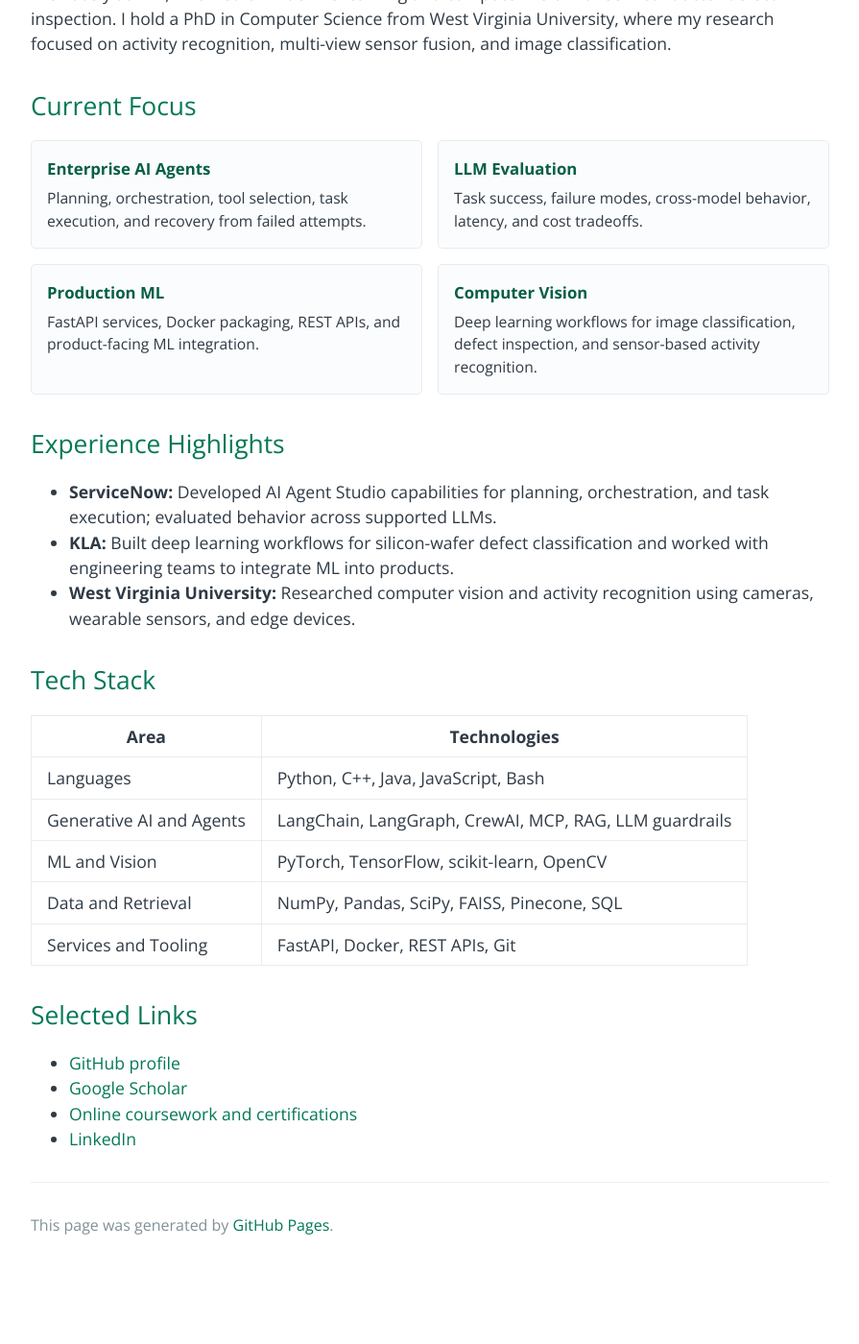
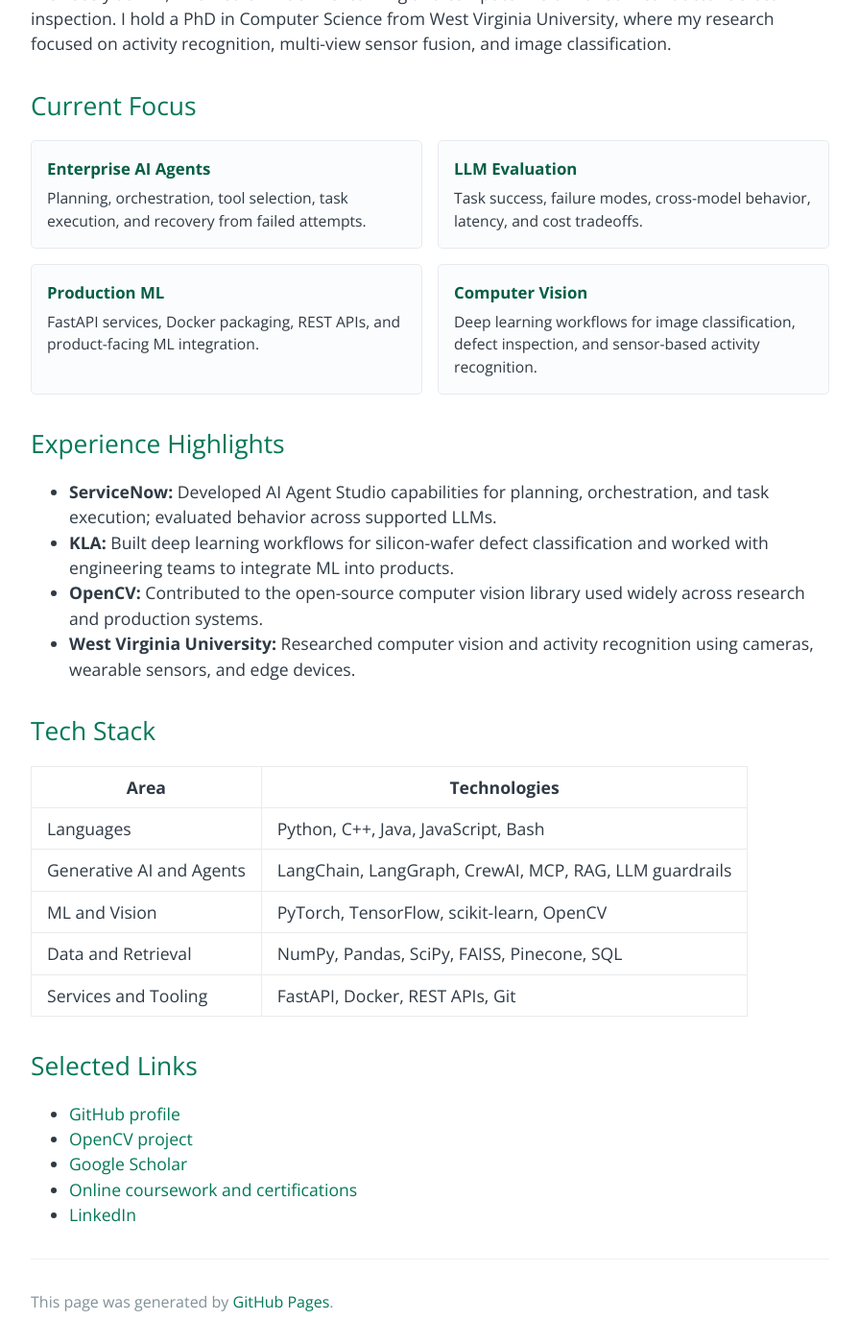
Before and after one commit to aceveggie/aceveggie.github.io, a Jekyll site: the page built from index.md, in a window 1280 px wide and 1400 px high, scrolled down 874 px. Shown: the whole window at 96% size, without its empty margins (192-1087 px from the left). Built offline with Jekyll 4.4.1, drawn with Linux system fonts in a browser that asks for light colours; before the commit the page ends 2194 px from its top, so only the background shows below that.

Commit message:
updated contribution

```diff
--- a/index.md
+++ b/index.md
@@ -47,6 +47,7 @@ Previously at KLA, I worked on machine learning and computer vision for semicond
 
 - **ServiceNow:** Developed AI Agent Studio capabilities for planning, orchestration, and task execution; evaluated behavior across supported LLMs.
 - **KLA:** Built deep learning workflows for silicon-wafer defect classification and worked with engineering teams to integrate ML into products.
+- **OpenCV:** Contributed to the open-source computer vision library used widely across research and production systems.
 - **West Virginia University:** Researched computer vision and activity recognition using cameras, wearable sensors, and edge devices.
 
 ## Tech Stack
@@ -62,6 +63,7 @@ Previously at KLA, I worked on machine learning and computer vision for semicond
 ## Selected Links
 
 - [GitHub profile](https://www.github.com/aceveggie)
+- [OpenCV project](https://github.com/opencv/opencv)
 - [Google Scholar](https://scholar.google.com/citations?user=k4viOigAAAAJ)
 - [Online coursework and certifications](./online-courses.html)
 - [LinkedIn](https://www.linkedin.com/in/rahulkavi/)
```
